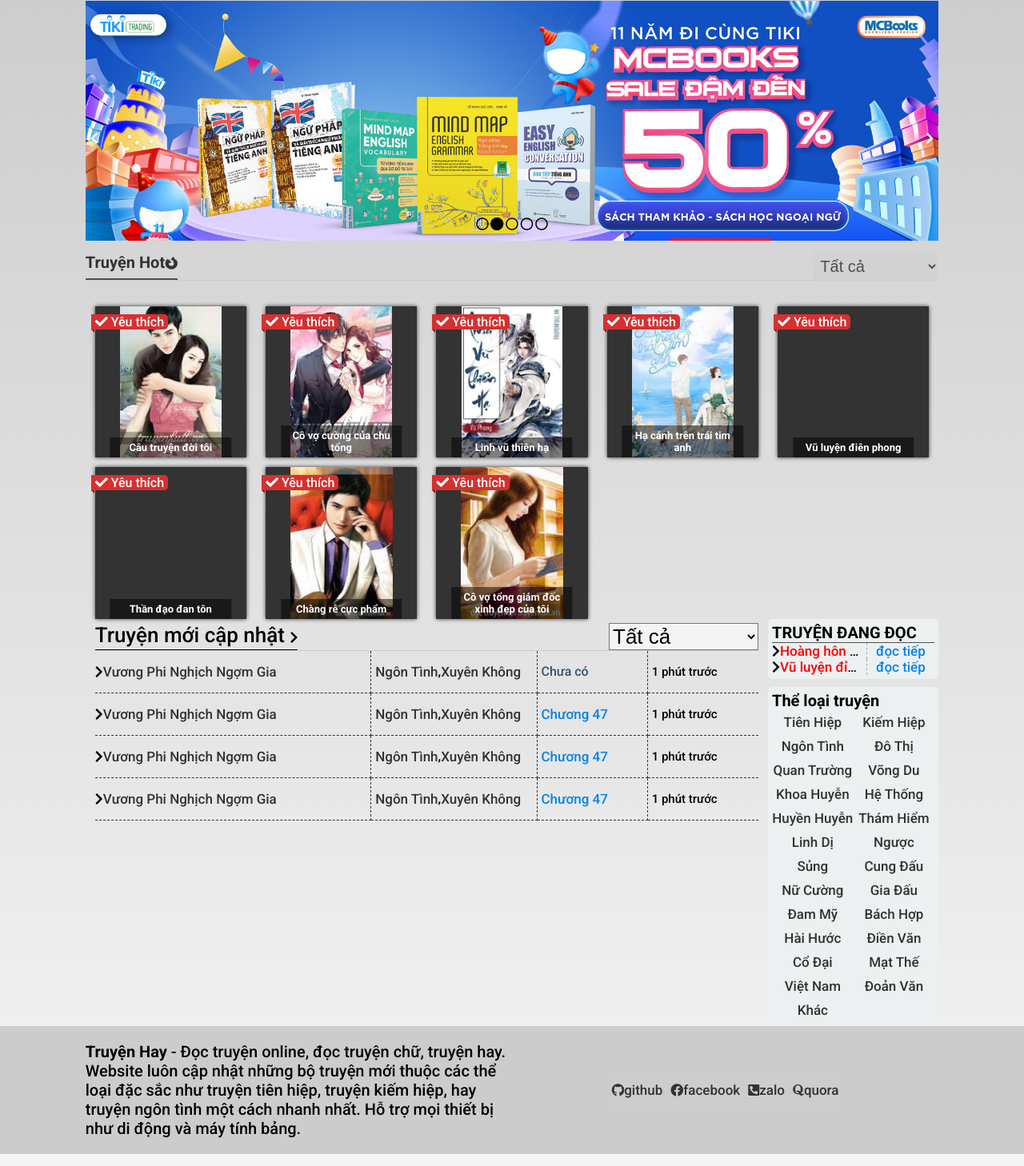
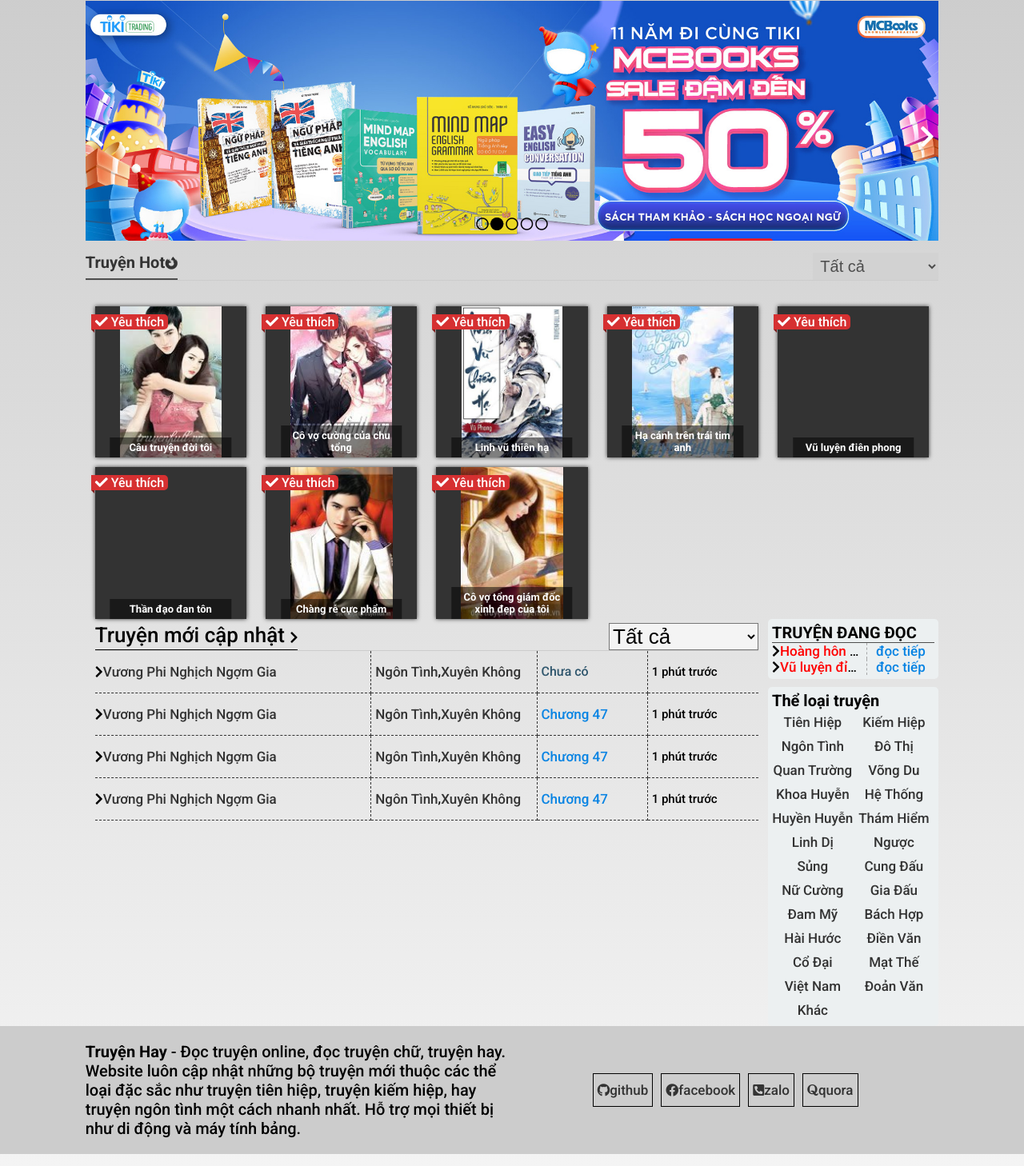
Before and after one commit to secretdeveloperisme/ReadingApp, a plain HTML site: page index.html in a window 1280 px wide. Shown: the part 104-1562 px from the top of the page at 80% size. Drawn offline with nearby package versions, Linux system fonts and the light colour scheme.

Commit message:
fix some ui nav list

```diff
--- a/assets/css/index.css
+++ b/assets/css/index.css
@@ -121,6 +121,7 @@ nav {
   padding: 5px 10px;
   width: 100%;
   text-align: center;
+  border-radius: 5px;
 }
 .dropdown-content a:hover{
   background-color: #14425d;
@@ -227,8 +228,13 @@ nav {
 .slideshow-btn{
   position: absolute;
   background-color: transparent;
+  color: var(--white);
+  display: flex;
+  align-items: center;
+  padding: 5px 5px;
+}
+.slideshow-btn i{
   font-size: 3rem;
-  color: var(--white);
 }
 .slideshow-btn:hover{
   background-color: rgba(0, 0, 0, 0.3);
@@ -487,6 +493,15 @@ nav {
 .book-footer-contact li{
   height: fit-content;
   background-color: #cdcdcd;
+  border: 1px solid black;
+  padding: 0 5px;
+  transition: all .5s linear;
+}
+.book-footer-contact li:hover{
+  border-color: red;
+}
+.book-footer-contact li:hover a{
+  color: red;
 }
 .book-footer-contact li + li{
   margin-left: 10px;
@@ -494,9 +509,7 @@ nav {
 .book-footer-contact a{
   display: inline-block;
   padding: 10px 0;
-}
-.book-footer-contact a:hover{
-  color: red;
+  transition: all .5s linear;
 }
 .book-footer-contact a > p{
   margin: 0;
```
